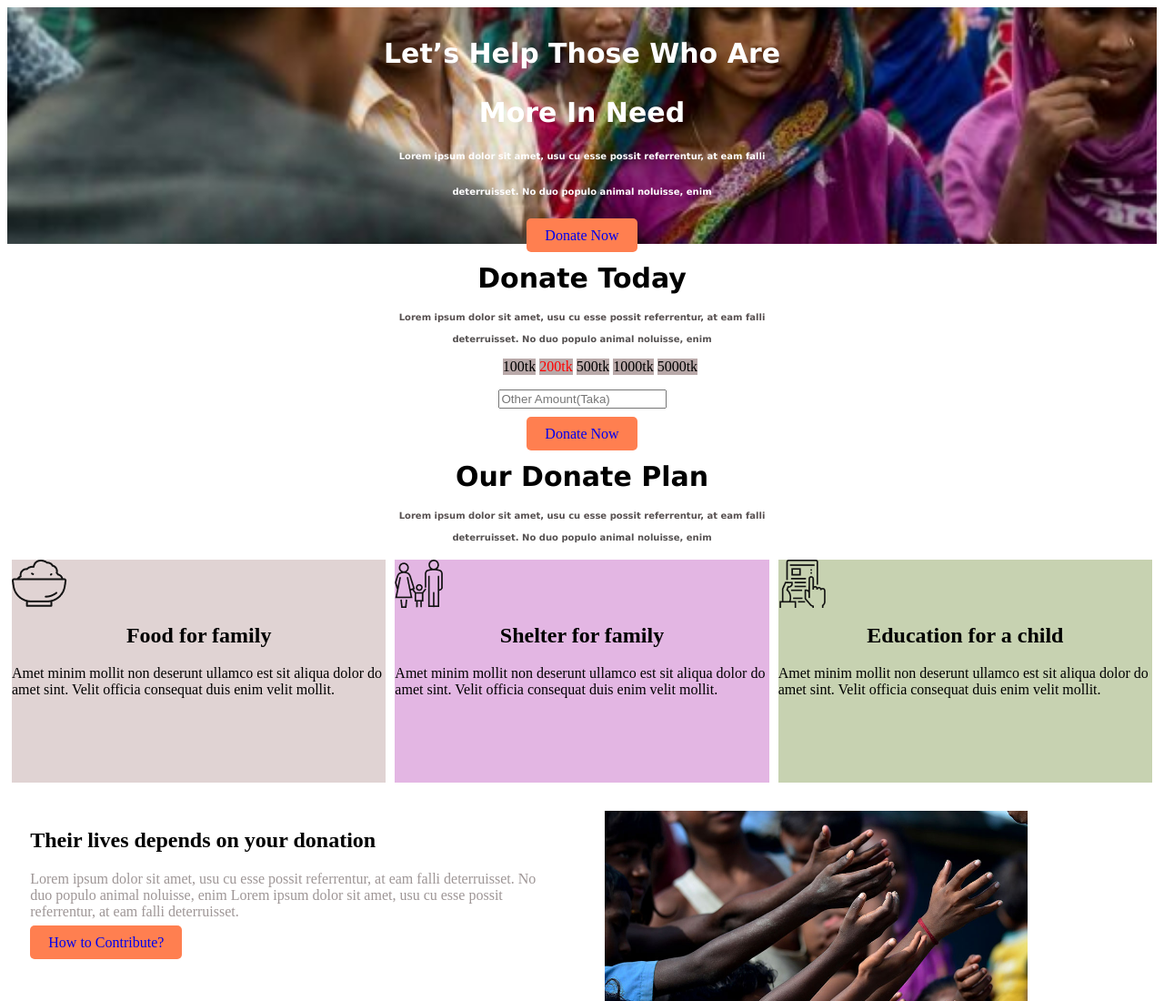
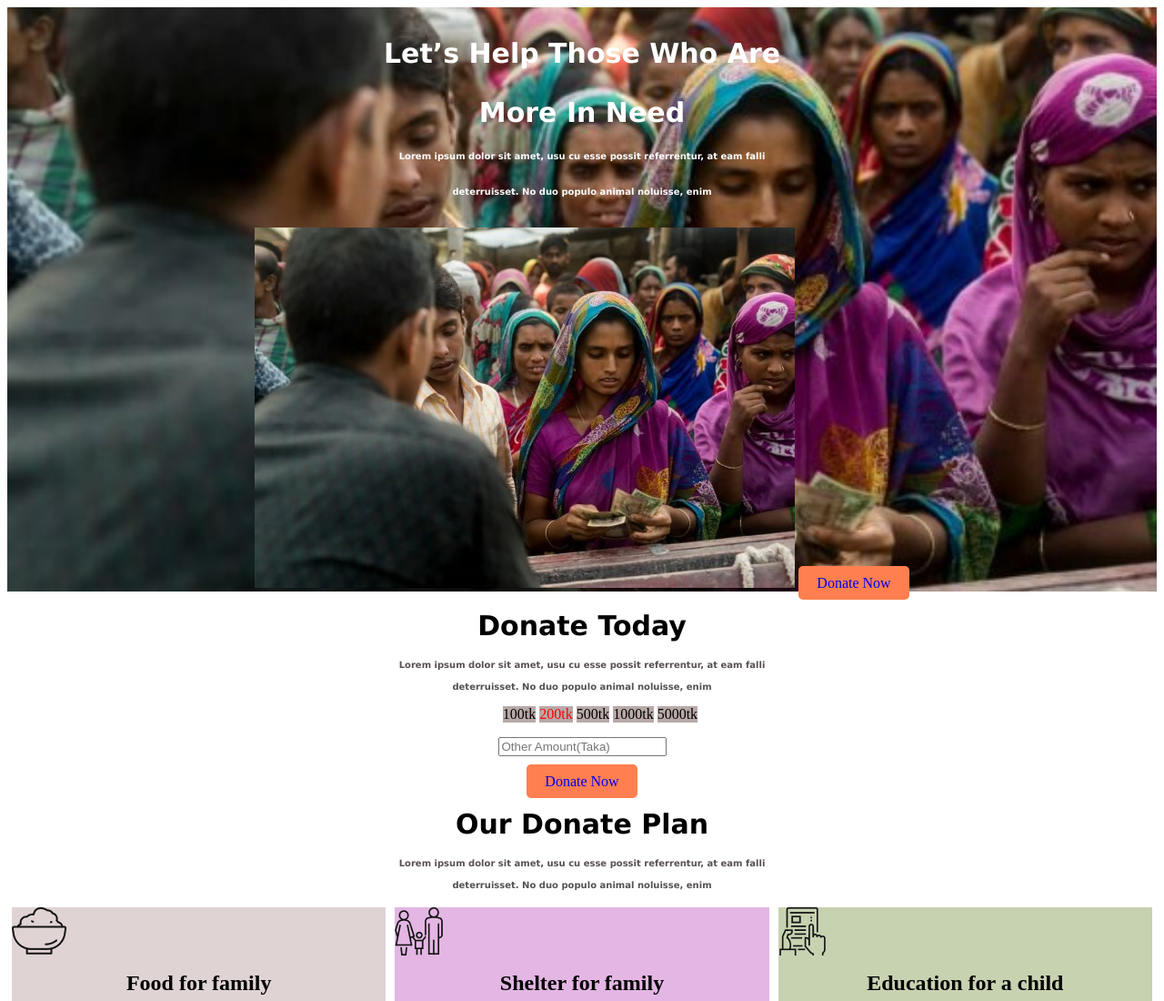
Before and after one commit to alfatcse/donate-today, a plain HTML site: page index.html in a window 1280 px wide. Shown: the top 1100 px of the page at 91% size. Drawn offline with Linux system fonts and the light colour scheme.

Commit message:
css added

```diff
--- a/index.html
+++ b/index.html
@@ -16,6 +16,7 @@
         <h1 style="color: white;font-family: Verdana, Geneva, Tahoma, sans-serif;font-size: 30px;text-align: center;padding-bottom: 5px ;">More In Need </h1>
         <h4 style="color: white;font-family: Verdana, Geneva, Tahoma, sans-serif;font-size: 10px;text-align: center;padding-bottom: 15px ;">Lorem ipsum dolor sit amet, usu cu esse possit referrentur, at eam falli</h4>
         <h4 style="color: white;font-family: Verdana, Geneva, Tahoma, sans-serif;font-size: 10px;text-align: center;padding-bottom: 20px ;">deterruisset. No duo populo animal noluisse, enim</h4>
+        <img src="/images/donation1.jpg" alt="">
         <a class="donate-button" target="_blank" href="http://google.com">Donate Now</a>
     </div>
     <h1 style="color:black;font-family: Verdana, Geneva, Tahoma, sans-serif;font-size: 30px;text-align: center;">Donate Today</h1>
```
